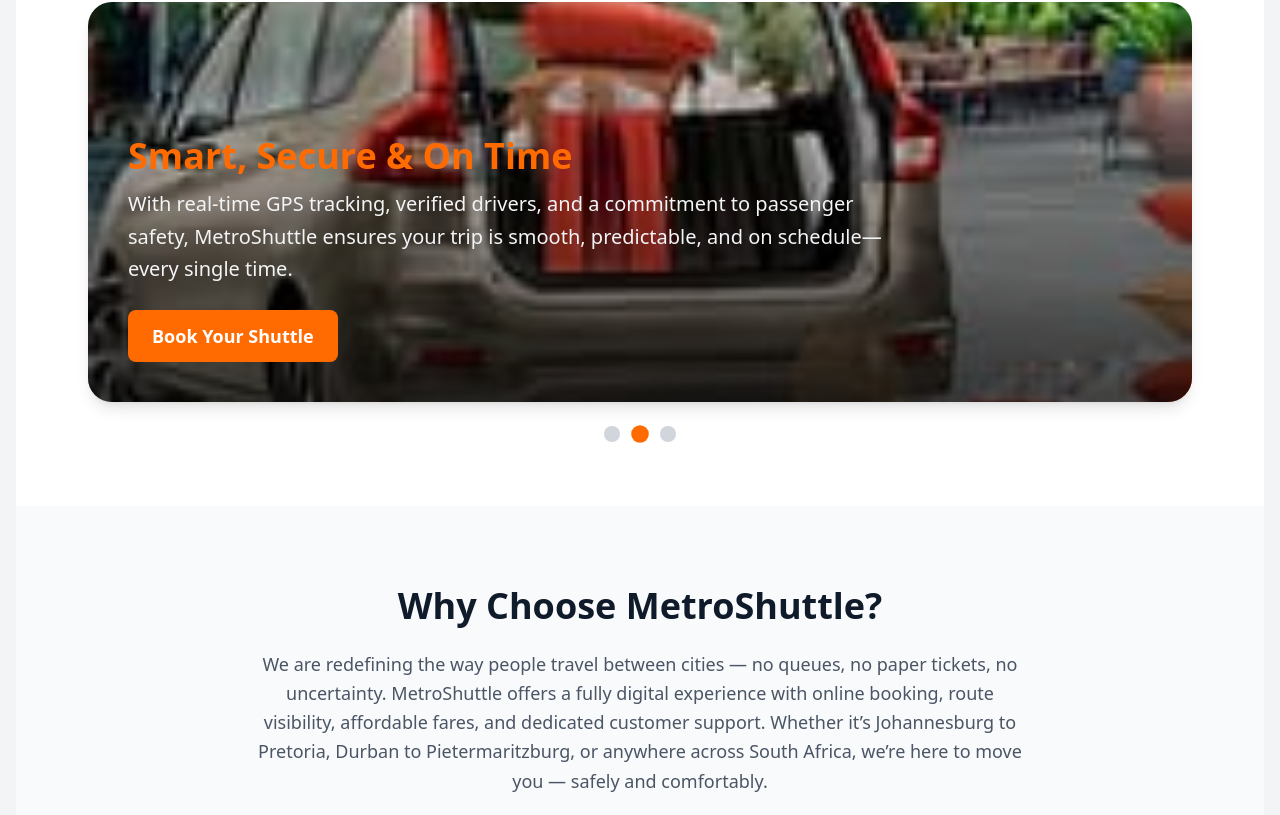
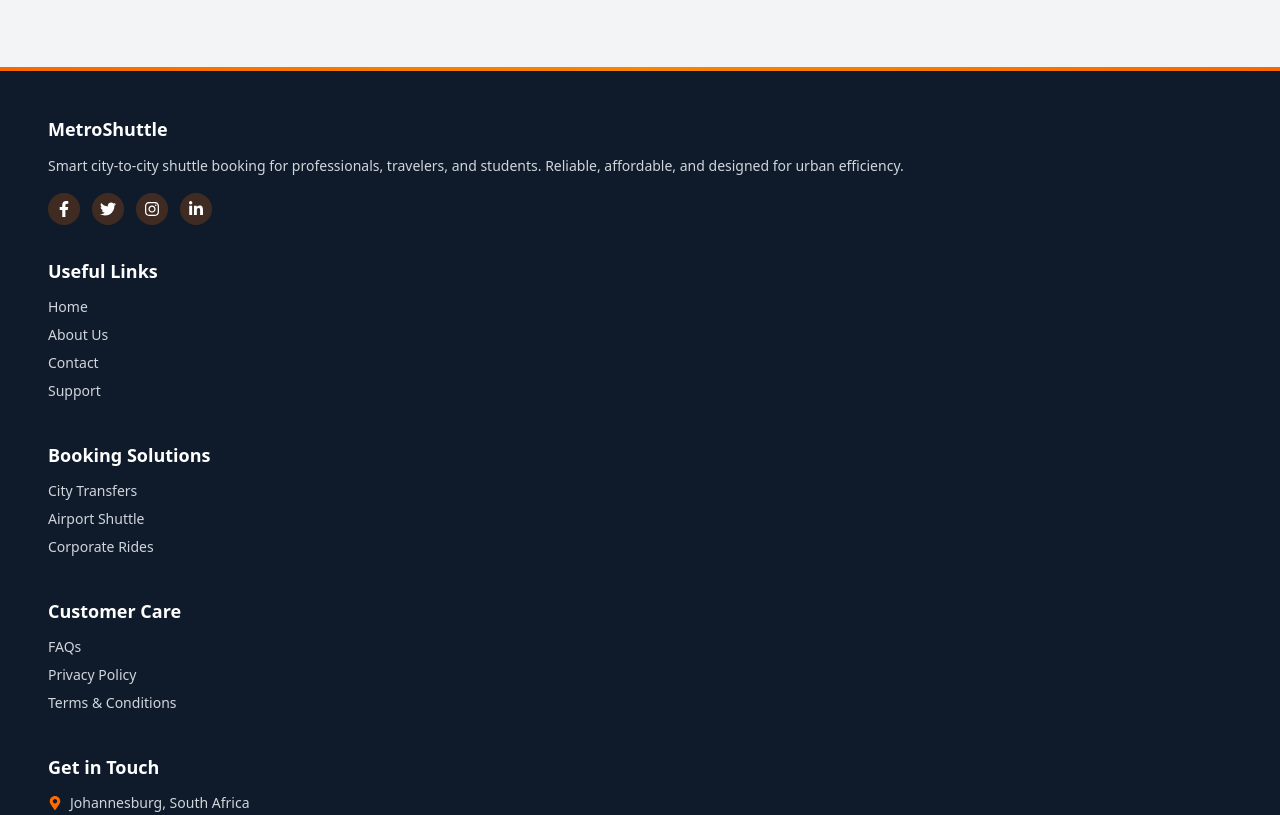
Before and after one commit to Matuku45/shuttle-booking, a React (Vite) app: page / in a window 1280 px wide. Shown: the part 1185-2000 px from the top of the page. Built offline with nearby package versions, Linux system fonts and the light colour scheme.

Commit message:
modified the home page

```diff
--- a/src/pages/Home.jsx
+++ b/src/pages/Home.jsx
@@ -98,59 +98,6 @@
         </div>
       </section>
 
-      {/* Carousel Section */}
-      <section className="w-full max-w-6xl py-16 px-6 relative">
-        <div className="relative rounded-3xl overflow-hidden shadow-lg">
-          <img
-            src={slides[current].img}
-            alt={slides[current].title}
-            className="w-full h-[400px] md:h-[500px] object-cover transition-all duration-1000 ease-in-out"
-          />
-          <div className="absolute inset-0 bg-gradient-to-t from-black/70 to-transparent flex flex-col justify-end p-10 text-white">
-            <h3 className="text-3xl md:text-4xl font-bold mb-3 text-[#ff6b00]">
-              {slides[current].title}
-            </h3>
-            <p className="text-lg md:text-xl max-w-3xl text-gray-100 leading-relaxed">
-              {slides[current].description}
-            </p>
-            <button
-              onClick={() => navigate("/booking")}
-              className="mt-6 w-fit bg-[#ff6b00] text-white px-6 py-3 rounded-lg text-lg font-semibold hover:bg-white hover:text-[#0f1b2a] transition"
-            >
-              Book Your Shuttle
-            </button>
-          </div>
-        </div>
-
-        {/* Dots */}
-        <div className="flex justify-center mt-6 gap-3">
-          {slides.map((_, i) => (
-            <span
-              key={i}
-              onClick={() => setCurrent(i)}
-              className={`w-4 h-4 rounded-full cursor-pointer transition-all ${
-                i === current ? "bg-[#ff6b00] scale-110" : "bg-gray-300"
-              }`}
-            />
-          ))}
-        </div>
-      </section>
-
-      {/* Extra Info Section */}
-      <section className="w-full bg-gray-50 py-20 text-center px-6">
-        <h2 className="text-3xl md:text-4xl font-bold text-[#0f1b2a] mb-6">
-          Why Choose MetroShuttle?
-        </h2>
-        <p className="max-w-3xl mx-auto text-gray-600 text-lg leading-relaxed">
-          We are redefining the way people travel between cities — no queues, no
-          paper tickets, no uncertainty. MetroShuttle offers a fully digital
-          experience with online booking, route visibility, affordable fares,
-          and dedicated customer support. Whether it’s Johannesburg to Pretoria,
-          Durban to Pietermaritzburg, or anywhere across South Africa, we’re
-          here to move you — safely and comfortably.
-        </p>
-      </section>
-
       {/* Footer */}
       <footer className="w-full py-6 bg-gray-100 text-center text-gray-700 border-t border-gray-200">
         © 2025 MetroShuttle — Connecting Cities. Empowering Mobility.
```
